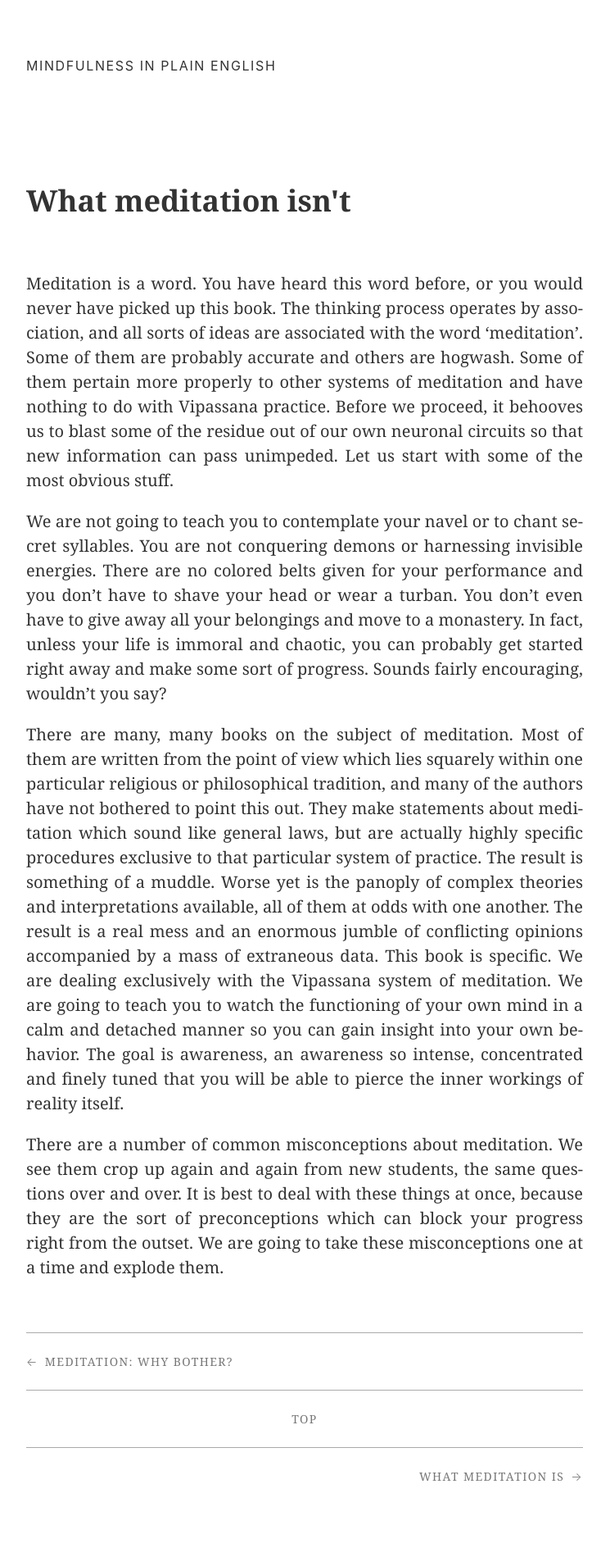
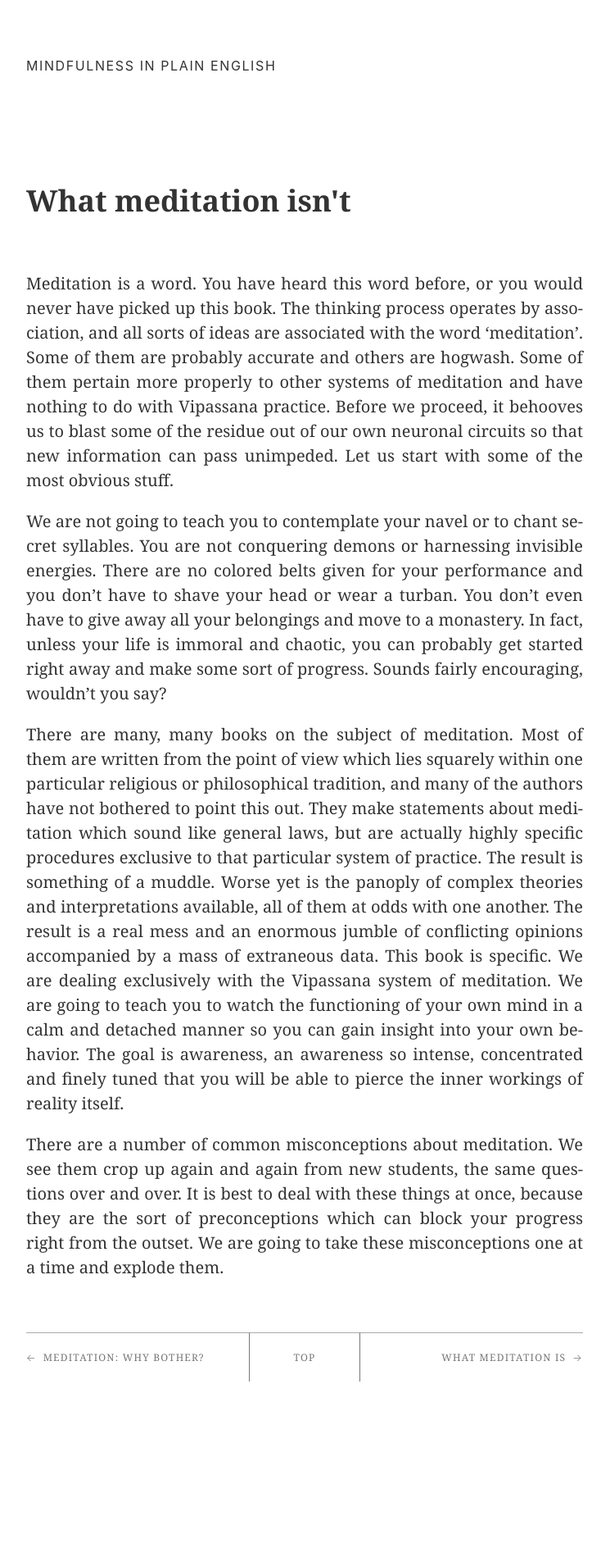
Before and after one commit to mindfulness-in-plain-english/mindfulness-in-plain-english.github.io, a Jekyll site: the page built from book/chapter02.md, in a window 1280 px wide. Shown: the whole page at 82% size, without its empty margins (160-905 px from the left). Built offline with Jekyll 4.4.1, drawn with Linux system fonts in a browser that asks for light colours; some web fonts are replaced; comment, search, counter and statistics services are not loaded; after the commit the page ends 1749 px from its top, so only the background shows below that.

Commit message:
Responsive prev-next

```diff
--- a/_includes/prev-next.html
+++ b/_includes/prev-next.html
@@ -13,20 +13,20 @@
 {% endfor %}
 
 <!-- Add previous and next links -->
-<nav class="flex flex-wrap f6 fw3 ttu tracked mt5">
+<nav class="flex flex-wrap f7 fw3 ttu tracked mt5">
     {% if prevChapter.url %}
-      <a class="bt b--light-silver flex justify-start items-center w-100 pv3 pr3 tl serif link outline-none gray hover-dark-gray hover-bg-nearest-white" href="{{ prevChapter.url }}" style="height: 5em;">
+      <a class="bt b--light-silver flex justify-start items-center w-100 pv3 pr3 tl serif link outline-none gray hover-dark-gray hover-bg-nearest-white x-previous" href="{{ prevChapter.url }}" style="height: 5em;">
           <span class="sans-serif mr2">←</span>{{ prevChapter.title }}
       </a>
     {% else %}
       <span></span>
     {% endif %}
 
-    <a href="{{ site.url }}/" class="bt b--light-silver flex justify-center items-center tc w-100 pa3 serif link outline-none gray hover-dark-gray hover-bg-nearest-white" style="height: 5em;">Top</a>
+    <a href="{{ site.url }}/" class="bt b--light-silver flex justify-center items-center tc w-100 pa3 serif link outline-none gray hover-dark-gray hover-bg-nearest-white x-top" style="height: 5em;">Top</a>
 
 
     {% if nextChapter.url %}
-      <a class="bt b--light-silver flex justify-end items-center w-100 tr pv3 pl3 serif link outline-none gray hover-dark-gray hover-bg-nearest-white" href="{{ nextChapter.url }}"
+      <a class="bt b--light-silver flex justify-end items-center w-100 tr pv3 pl3 serif link outline-none gray hover-dark-gray hover-bg-nearest-white x-next" href="{{ nextChapter.url }}"
       style="height: 5em;">
           {{ nextChapter.title }}<span class="sans-serif ml2">→</span>
       </a>
--- a/style.css
+++ b/style.css
@@ -73,3 +73,17 @@ h3 {
 .hover-bg-nearest-white:hover {
     background-color: #fafafa;
 }
+
+@media screen and (min-width: 40em) {
+    .x-top {
+        width: 20%;
+        flex: 0 0 auto;
+        border-right: 1px solid;
+        border-left: 1px solid;
+    }
+    .x-previous,
+    .x-next {
+        width: 40%;
+        flex: 1 1 auto;
+    }
+}
```
